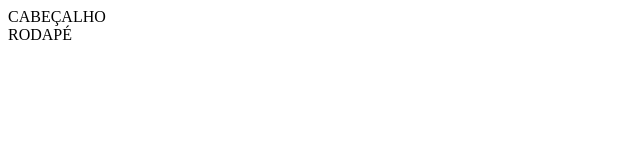
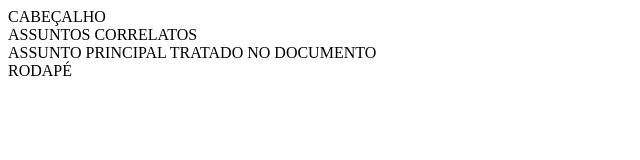
Before and after one commit to annekellen/tn14-pratica-001, a plain HTML site: page index.html in a window 1280 px wide. Shown: the whole page, without its empty margins (0-640 px from the left). Drawn offline with Linux system fonts and the light colour scheme.

Commit message:
feature: tags dentro do body

```diff
--- a/index.html
+++ b/index.html
@@ -10,6 +10,12 @@
     <header>
         CABEÇALHO
     </header>
+    <aside>
+        ASSUNTOS CORRELATOS
+    </aside>
+    <MAIN>
+        ASSUNTO PRINCIPAL TRATADO NO DOCUMENTO
+    </MAIN>
     <FOOTer>
         RODAPÉ
     </FOOTer>
```
